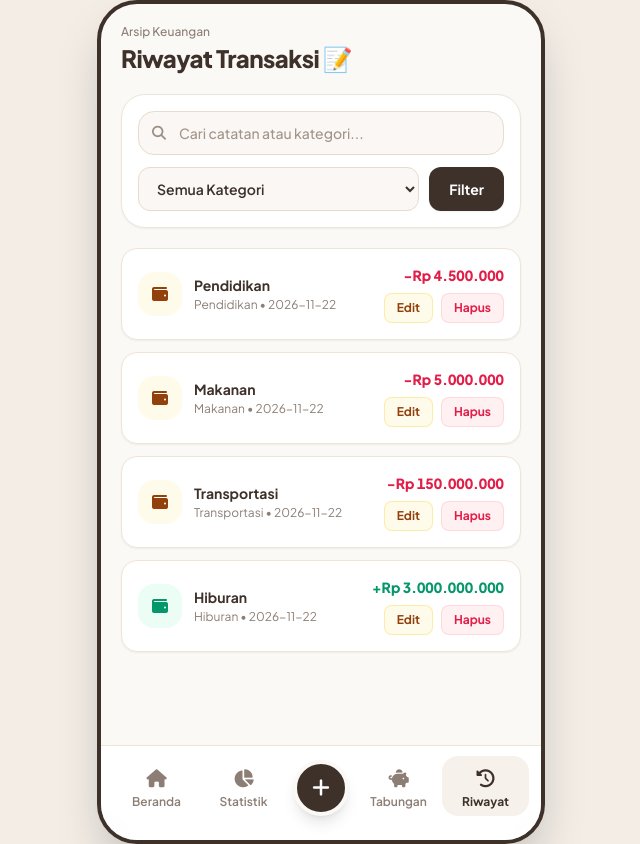
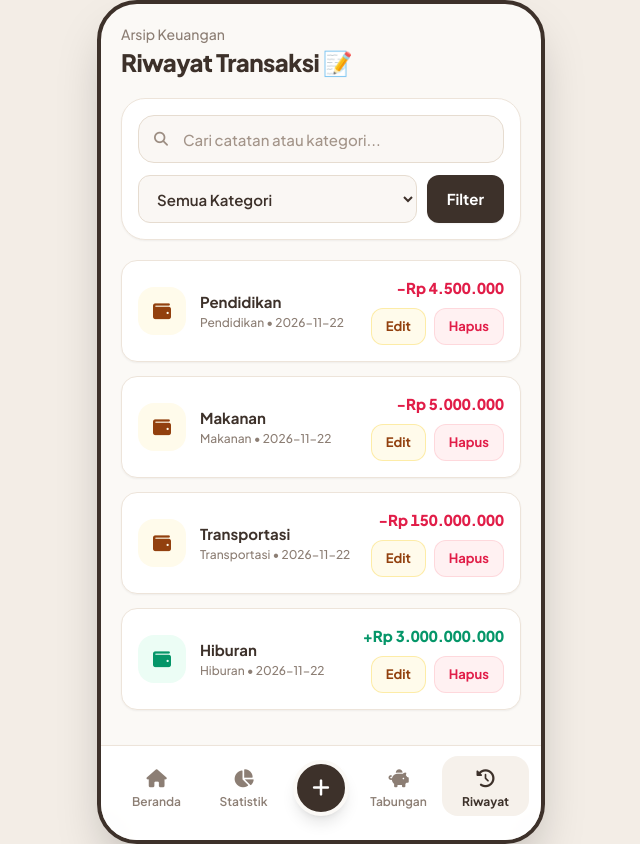
Before and after one commit to Ochanneyl/finance_tracker, a Flask app: page /riwayat in a window 1280 px wide. Shown: the whole page, without its empty margins (319-959 px from the left). Run offline with Flask 3, Linux system fonts and the light colour scheme; a user stored in the database is signed in; data comes from the database, SQL or seed files in the repository; some libraries are stand-ins or nearby versions.

Commit message:
Refactor riwayat.html for improved layout and styles

```diff
--- a/project_finance_tracker/templates/riwayat.html
+++ b/project_finance_tracker/templates/riwayat.html
@@ -4,7 +4,7 @@
     <!-- Header -->
     <div class="flex justify-between items-center mb-5">
         <div>
-            <p class="text-xs font-medium text-[#8c7e74]">Arsip Keuangan</p>
+            <p class="text-sm font-medium text-[#8c7e74]">Arsip Keuangan</p>
             <h1 class="text-2xl font-extrabold text-[#3d312a] tracking-tight mt-0.5">Riwayat Transaksi 📝</h1>
         </div>
     </div>
@@ -13,11 +13,11 @@
     <div class="bg-white p-4 rounded-3xl border border-[#ede4da] shadow-sm mb-5">
         <form action="{{ url_for('riwayat') }}" method="GET" class="space-y-3">
             <div class="relative">
-                <i class="fa-solid fa-magnifying-glass absolute left-3.5 top-1/2 -translate-y-1/2 text-[#9c8d82] text-sm"></i>
-                <input type="text" name="q" value="{{ q }}" placeholder="Cari catatan atau kategori..." class="w-full h-11 bg-[#faf7f4] border border-[#e6dcd0] pl-10 pr-3.5 rounded-2xl text-sm font-medium text-[#3d312a] placeholder:text-[#a39489] focus:outline-none focus:border-[#3d312a] focus:bg-white transition-colors">
+                <i class="fa-solid fa-magnifying-glass absolute left-4 top-1/2 -translate-y-1/2 text-[#9c8d82] text-sm"></i>
+                <input type="text" name="q" value="{{ q }}" placeholder="Cari catatan atau kategori..." class="w-full h-12 bg-[#faf7f4] border border-[#e6dcd0] pl-11 pr-4 rounded-2xl text-[15px] font-medium text-[#3d312a] placeholder:text-[#a39489] focus:outline-none focus:border-[#3d312a] focus:bg-white transition-colors">
             </div>
             <div class="flex items-center gap-2.5">
-                <select name="kategori" class="flex-1 h-11 bg-[#faf7f4] border border-[#e6dcd0] px-3.5 rounded-xl text-sm font-semibold text-[#3d312a] focus:outline-none focus:border-[#3d312a] focus:bg-white transition-colors">
+                <select name="kategori" class="flex-1 h-12 bg-[#faf7f4] border border-[#e6dcd0] px-3.5 rounded-xl text-[15px] font-semibold text-[#3d312a] focus:outline-none focus:border-[#3d312a] focus:bg-white transition-colors">
                     <option value="">Semua Kategori</option>
                     <option value="Makanan" {% if kategori == 'Makanan' %}selected{% endif %}>Makanan</option>
                     <option value="Transportasi" {% if kategori == 'Transportasi' %}selected{% endif %}>Transportasi</option>
@@ -27,7 +27,7 @@
                     <option value="Kesehatan" {% if kategori == 'Kesehatan' %}selected{% endif %}>Kesehatan</option>
                     <option value="Lainnya" {% if kategori == 'Lainnya' %}selected{% endif %}>Lainnya</option>
                 </select>
-                <button type="submit" class="h-11 shrink-0 bg-[#3d312a] hover:bg-[#2c221d] active:scale-[0.97] text-white px-5 rounded-xl text-sm font-bold shadow-sm transition-all">
+                <button type="submit" class="h-12 shrink-0 bg-[#3d312a] hover:bg-[#2c221d] active:scale-[0.97] text-white px-5 rounded-xl text-[15px] font-bold shadow-sm transition-all">
                     Filter
                 </button>
             </div>
@@ -35,29 +35,29 @@
     </div>
 
     <!-- Daftar Riwayat -->
-    <div class="space-y-3">
+    <div class="space-y-3.5">
         {% if transaksi %}
             {% for t in transaksi %}
             <div class="bg-white p-4 rounded-2xl border border-[#ede4da] shadow-sm flex items-center justify-between gap-3">
-                <div class="flex items-center gap-3 min-w-0">
-                    <div class="w-11 h-11 shrink-0 rounded-2xl {% if t.jenis == 'pemasukan' %}bg-emerald-50 text-emerald-600{% else %}bg-amber-50 text-amber-800{% endif %} flex items-center justify-center text-base">
+                <div class="flex items-center gap-3.5 min-w-0">
+                    <div class="w-12 h-12 shrink-0 rounded-2xl {% if t.jenis == 'pemasukan' %}bg-emerald-50 text-emerald-600{% else %}bg-amber-50 text-amber-800{% endif %} flex items-center justify-center text-lg">
                         <i class="fa-solid fa-wallet"></i>
                     </div>
                     <div class="min-w-0">
-                        <h4 class="font-bold text-sm text-[#3d312a] truncate">{{ t.catatan if t.catatan else t.kategori }}</h4>
-                        <p class="text-xs text-[#8c7e74] mt-0.5 truncate">{{ t.kategori }} • {{ t.tanggal }}</p>
+                        <h4 class="font-bold text-[15px] text-[#3d312a] truncate">{{ t.catatan if t.catatan else t.kategori }}</h4>
+                        <p class="text-xs font-medium text-[#8c7e74] mt-0.5 truncate">{{ t.kategori }} • {{ t.tanggal }}</p>
                     </div>
                 </div>
                 <div class="flex flex-col items-end shrink-0">
-                    <span class="block font-extrabold text-sm tabular-nums {% if t.jenis == 'pemasukan' %}text-emerald-600{% else %}text-rose-600{% endif %}">
+                    <span class="block font-extrabold text-[15px] tabular-nums {% if t.jenis == 'pemasukan' %}text-emerald-600{% else %}text-rose-600{% endif %}">
                         {% if t.jenis == 'pemasukan' %}+{% else %}-{% endif %}Rp {{ t.jumlah | rupiah }}
                     </span>
                     <div class="flex items-center justify-end gap-2 mt-2">
-                        <a href="{{ url_for('edit_transaksi', id=t.id) }}" class="inline-flex items-center justify-center px-3 py-1.5 rounded-lg bg-amber-50 hover:bg-amber-100 active:scale-95 text-xs font-bold text-amber-800 border border-amber-200/70 transition-all">
+                        <a href="{{ url_for('edit_transaksi', id=t.id) }}" class="inline-flex items-center justify-center px-3.5 py-2 rounded-xl bg-amber-50 hover:bg-amber-100 active:scale-95 text-[13px] font-bold text-amber-800 border border-amber-200/70 transition-all">
                             Edit
                         </a>
                         <form action="{{ url_for('hapus_transaksi', id=t.id) }}" method="POST" onsubmit="return confirm('Yakin mau hapus transaksi ini?');" class="inline-flex">
-                            <button type="submit" class="inline-flex items-center justify-center px-3 py-1.5 rounded-lg bg-rose-50 hover:bg-rose-100 active:scale-95 text-xs font-bold text-rose-600 border border-rose-200/70 transition-all">
+                            <button type="submit" class="inline-flex items-center justify-center px-3.5 py-2 rounded-xl bg-rose-50 hover:bg-rose-100 active:scale-95 text-[13px] font-bold text-rose-600 border border-rose-200/70 transition-all">
                                 Hapus
                             </button>
                         </form>
```
